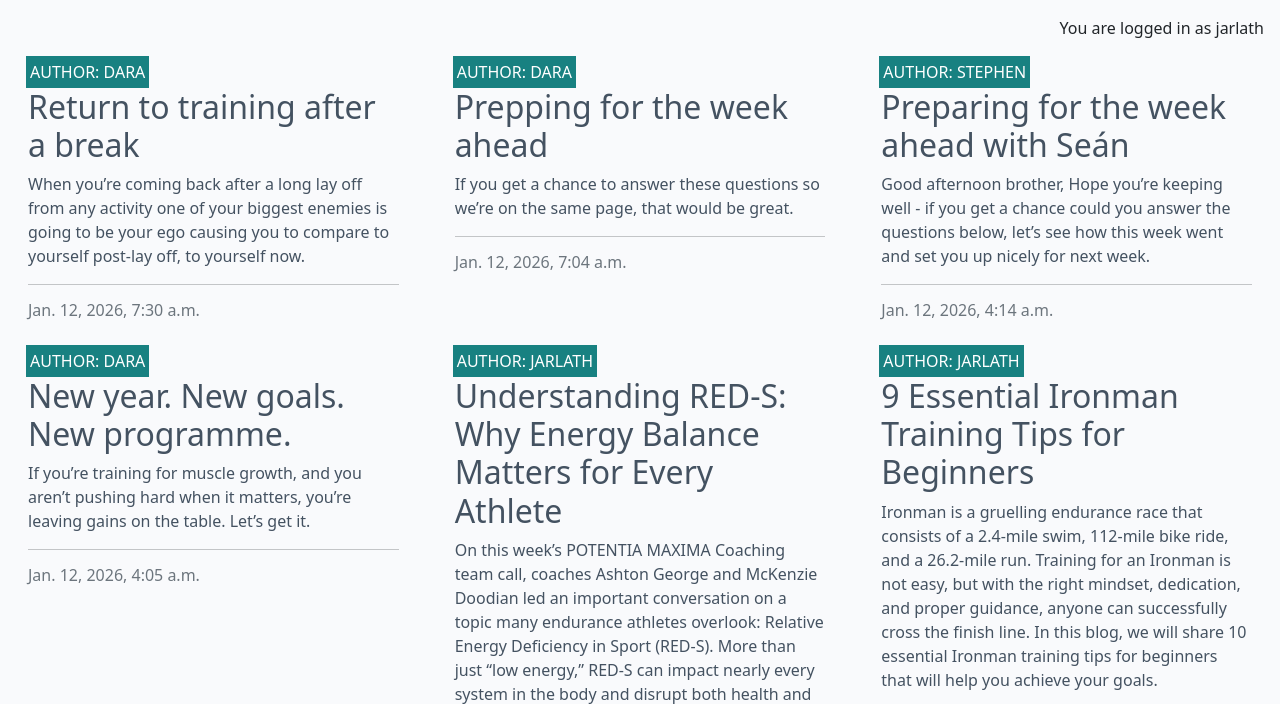
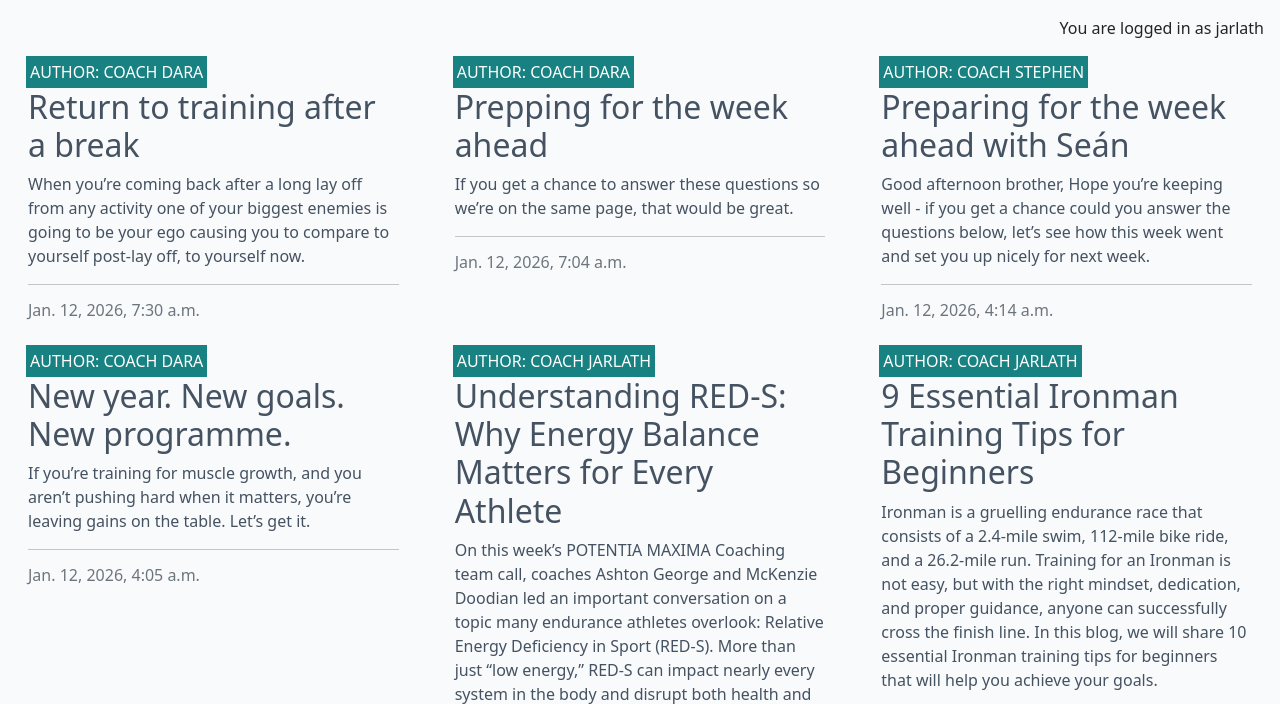
Before and after one commit to JarlathMacS/potentia_maxima, a Django app: page / in a window 1280 px wide. Shown: the part 60-764 px from the top of the page. Run offline with Django 4.2, Linux system fonts and the light colour scheme; a user stored in the database is signed in; data comes from the database, SQL or seed files in the repository; both versions use the stored data as it was after the commit.

Commit message:
improve ux by editing dtl tags

```diff
--- a/home/models.py
+++ b/home/models.py
@@ -52,7 +52,7 @@ class CoachingPost(models.Model):
         ordering = ["-created_on"]
 
     def __str__(self):
-        return f"{self.title} | by {self.author}"
+        return f"{self.title} | by Coach {self.author}"
 
 
 # class ClientUser(models.Model):
--- a/home/templates/home/coaching_post_detail.html
+++ b/home/templates/home/coaching_post_detail.html
@@ -12,7 +12,7 @@
                 <!-- Post title goes in these h1 tags -->
                 <h1 class="post-title">{{ post.title }}</h1>
                 <!-- Post author goes before the | the post's created date goes after -->
-                <p class="post-subtitle">{{ post.author }} | {{ post.created_on }}</p>
+                <p class="post-subtitle">Coach {{ post.author }} | {{ post.created_on }}</p>
             </div>
             <div class="d-none d-md-block col-md-6 masthead-image">
                 <img src="{% static 'images/default.webp' %}" class="scale" alt="placeholder">
--- a/home/templates/home/index.html
+++ b/home/templates/home/index.html
@@ -15,7 +15,7 @@
                         <div class="card-body">
                             <div class="image-container">
                                 <div class="image-flash">
-                                    <p class="author">Author: {{ post.author }}</p>
+                                    <p class="author">Author: Coach {{ post.author }}</p>
                                 </div>
                             </div>
                             <a href="{% url 'coaching_post_detail' post.slug %}" class="post-link">
--- a/home/views.py
+++ b/home/views.py
@@ -110,7 +110,7 @@ def coaching_post_detail(request, slug):
     """
     queryset = CoachingPost.objects.filter(status=1)
     post = get_object_or_404(queryset, slug=slug)
-    comments = post.comments.all().order_by("-created_on")
+    comments = post.comments.all().order_by("created_on")
     comment_count = post.comments.count()
 
     if request.method == "POST":
```
Also changed, not shown: db.sqlite3.
